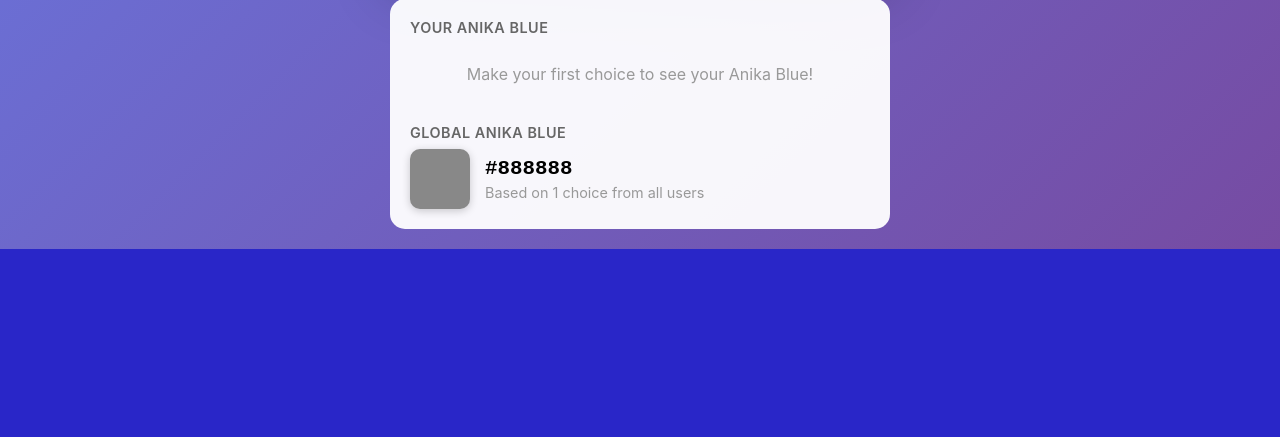
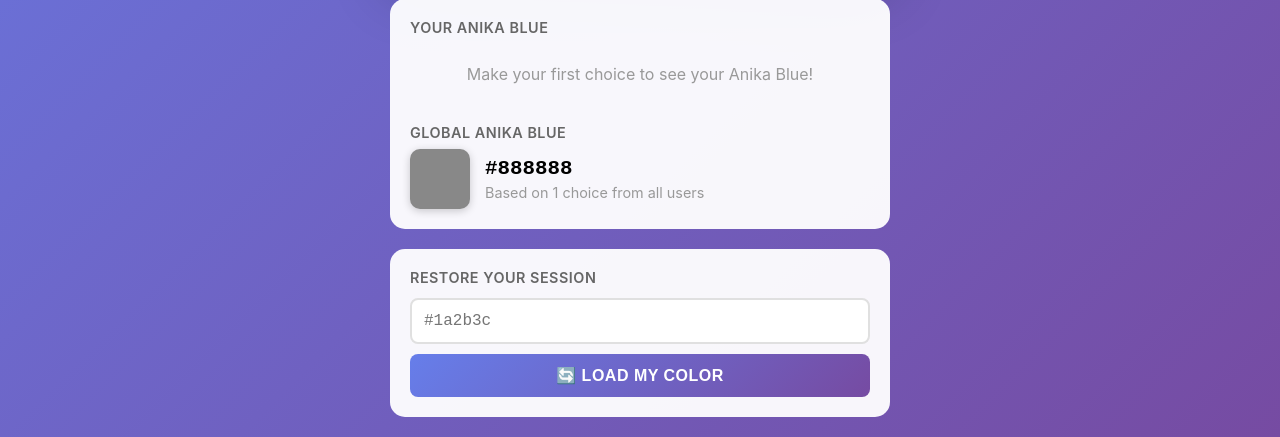
Before and after one commit to pschmitt/anika-blue, a Flask app: page / in a window 1280 px wide. Shown: the part 706-1143 px from the top of the page. Before the commit the page ends 955 px from the top, so only its background shows below. Run offline with Flask 3, Linux system fonts and the light colour scheme; tables that the repository leaves empty hold one stand-in row (values such as "Sample post").

Commit message:
Add base color save/load feature for cross-session user identification
Co-authored-by: pschmitt <37886+pschmitt@users.noreply.github.com>

```diff
--- a/app.py
+++ b/app.py
@@ -34,6 +34,14 @@ def init_db():
                  (id INTEGER PRIMARY KEY AUTOINCREMENT,
                   user_id TEXT NOT NULL,
                   hex_color TEXT NOT NULL,
+                  timestamp DATETIME DEFAULT CURRENT_TIMESTAMP)"""
+    )
+
+    # Table for user base colors (for cross-session/device identification)
+    c.execute(
+        """CREATE TABLE IF NOT EXISTS user_base_colors
+                 (user_id TEXT PRIMARY KEY,
+                  base_color TEXT NOT NULL,
                   timestamp DATETIME DEFAULT CURRENT_TIMESTAMP)"""
     )
 
@@ -135,6 +143,45 @@ def get_global_average():
     return f"#{avg_r:02x}{avg_g:02x}{avg_b:02x}", count
 
 
+def get_user_base_color(user_id):
+    """Get the saved base color for a user"""
+    conn = get_db()
+    c = conn.cursor()
+    c.execute(
+        "SELECT base_color FROM user_base_colors WHERE user_id = ?",
+        (user_id,)
+    )
+    result = c.fetchone()
+    conn.close()
+    return result["base_color"] if result else None
+
+
+def set_user_base_color(user_id, base_color):
+    """Save the base color for a user"""
+    conn = get_db()
+    c = conn.cursor()
+    c.execute(
+        """INSERT OR REPLACE INTO user_base_colors (user_id, base_color)
+           VALUES (?, ?)""",
+        (user_id, base_color)
+    )
+    conn.commit()
+    conn.close()
+
+
+def find_user_by_base_color(base_color):
+    """Find a user_id by their base color"""
+    conn = get_db()
+    c = conn.cursor()
+    c.execute(
+        "SELECT user_id FROM user_base_colors WHERE base_color = ?",
+        (base_color,)
+    )
+    result = c.fetchone()
+    conn.close()
+    return result["user_id"] if result else None
+
+
 @app.route("/")
 @ensure_user_id
 def index():
@@ -196,6 +243,41 @@ def stats():
     return render_template("stats.html", user_avg=user_avg, global_avg=global_avg)
 
 
+@app.route("/save-base-color", methods=["POST"])
+@ensure_user_id
+def save_base_color():
+    """Save the current user's base color"""
+    user_avg = get_user_average(session["user_id"])
+
+    if user_avg:
+        base_color = user_avg[0]
+        set_user_base_color(session["user_id"], base_color)
+        return jsonify({"success": True, "base_color": base_color})
+
+    return jsonify({"success": False, "error": "No average color available"}), 400
+
+
+@app.route("/load-base-color", methods=["POST"])
+def load_base_color():
+    """Load a user session by their base color"""
+    base_color = request.form.get("base_color", "").strip()
+
+    if not base_color:
+        return jsonify({"success": False, "error": "No base color provided"}), 400
+
+    # Validate hex color format
+    if not base_color.startswith("#") or len(base_color) != 7:
+        return jsonify({"success": False, "error": "Invalid hex color format"}), 400
+
+    user_id = find_user_by_base_color(base_color)
+
+    if user_id:
+        session["user_id"] = user_id
+        return jsonify({"success": True, "message": "Session restored successfully"})
+
+    return jsonify({"success": False, "error": "No user found with this base color"}), 404
+
+
 if __name__ == "__main__":
     init_db()
     app.run(debug=DEBUG, host=BIND_HOST, port=BIND_PORT)
--- a/templates/index.html
+++ b/templates/index.html
@@ -182,6 +182,93 @@
         .htmx-settling {
             opacity: 1;
         }
+
+        .save-color-btn {
+            width: 100%;
+            margin-top: 10px;
+            padding: 10px;
+            background: linear-gradient(135deg, #667eea 0%, #764ba2 100%);
+            color: white;
+            border: none;
+            border-radius: 8px;
+            font-size: 0.9rem;
+            font-weight: 600;
+            cursor: pointer;
+            transition: all 0.3s ease;
+        }
+
+        .save-color-btn:hover {
+            transform: translateY(-2px);
+            box-shadow: 0 4px 12px rgba(0,0,0,0.3);
+        }
+
+        .load-color-section {
+            margin-top: 20px;
+            background: rgba(255,255,255,0.95);
+            border-radius: 15px;
+            padding: 20px;
+        }
+
+        .load-color-title {
+            font-size: 0.9rem;
+            color: #666;
+            margin-bottom: 12px;
+            font-weight: 600;
+            text-transform: uppercase;
+            letter-spacing: 0.5px;
+        }
+
+        .load-color-input {
+            width: 100%;
+            padding: 12px;
+            border: 2px solid #e0e0e0;
+            border-radius: 8px;
+            font-size: 1rem;
+            font-family: 'Courier New', monospace;
+            margin-bottom: 10px;
+            transition: border-color 0.3s ease;
+        }
+
+        .load-color-input:focus {
+            outline: none;
+            border-color: #667eea;
+        }
+
+        .load-color-btn {
+            width: 100%;
+            padding: 12px;
+            background: linear-gradient(135deg, #667eea 0%, #764ba2 100%);
+            color: white;
+            border: none;
+            border-radius: 8px;
+            font-size: 1rem;
+            font-weight: 600;
+            cursor: pointer;
+            transition: all 0.3s ease;
+        }
+
+        .load-color-btn:hover {
+            transform: translateY(-2px);
+            box-shadow: 0 4px 12px rgba(0,0,0,0.3);
+        }
+
+        .message {
+            margin-top: 10px;
+            padding: 10px;
+            border-radius: 8px;
+            font-size: 0.9rem;
+            text-align: center;
+        }
+
+        .message.success {
+            background: #d4edda;
+            color: #155724;
+        }
+
+        .message.error {
+            background: #f8d7da;
+            color: #721c24;
+        }
     </style>
 </head>
 <body>
@@ -198,6 +285,13 @@
         </div>
 
         <div id="stats-container">
+        </div>
+
+        <div class="load-color-section">
+            <div class="load-color-title">Restore Your Session</div>
+            <input type="text" id="base-color-input" class="load-color-input" placeholder="#1a2b3c" maxlength="7">
+            <button class="load-color-btn" onclick="loadBaseColor()">🔄 Load My Color</button>
+            <div id="load-message"></div>
         </div>
     </div>
 
@@ -272,6 +366,71 @@
             if (skipBtn) skipBtn.addEventListener('click', () => vote('skip'));
         }
 
+        async function saveBaseColor() {
+            try {
+                const response = await fetch('/save-base-color', {
+                    method: 'POST'
+                });
+                const data = await response.json();
+
+                if (data.success) {
+                    // Copy to clipboard
+                    await navigator.clipboard.writeText(data.base_color);
+                    showMessage('load-message', `Color ${data.base_color} saved and copied to clipboard!`, 'success');
+                } else {
+                    showMessage('load-message', data.error || 'Failed to save color', 'error');
+                }
+            } catch (error) {
+                console.error('Error saving base color:', error);
+                showMessage('load-message', 'Error saving color', 'error');
+            }
+        }
+
+        async function loadBaseColor() {
+            const baseColor = document.getElementById('base-color-input').value.trim();
+
+            if (!baseColor) {
+                showMessage('load-message', 'Please enter a color hex code', 'error');
+                return;
+            }
+
+            const formData = new FormData();
+            formData.append('base_color', baseColor);
+
+            try {
+                const response = await fetch('/load-base-color', {
+                    method: 'POST',
+                    body: formData
+                });
+                const data = await response.json();
+
+                if (data.success) {
+                    showMessage('load-message', 'Session restored! Reloading...', 'success');
+                    // Reload stats and shade after a brief delay
+                    setTimeout(() => {
+                        loadStats();
+                        loadNextShade();
+                        document.getElementById('base-color-input').value = '';
+                    }, 1000);
+                } else {
+                    showMessage('load-message', data.error || 'Failed to load color', 'error');
+                }
+            } catch (error) {
+                console.error('Error loading base color:', error);
+                showMessage('load-message', 'Error loading color', 'error');
+            }
+        }
+
+        function showMessage(elementId, message, type) {
+            const messageDiv = document.getElementById(elementId);
+            messageDiv.innerHTML = `<div class="message ${type}">${message}</div>`;
+
+            // Clear message after 5 seconds
+            setTimeout(() => {
+                messageDiv.innerHTML = '';
+            }, 5000);
+        }
+
         // Initialize on load
         document.addEventListener('DOMContentLoaded', () => {
             loadNextShade();
--- a/templates/stats.html
+++ b/templates/stats.html
@@ -9,6 +9,7 @@
                 <div class="color-count">Based on {{ user_avg[1] }} choice{{ 's' if user_avg[1] != 1 else '' }}</div>
             </div>
         </div>
+        <button class="save-color-btn" onclick="saveBaseColor()">💾 Save My Color</button>
     </div>
     {% else %}
     <div class="stat-item">
```
